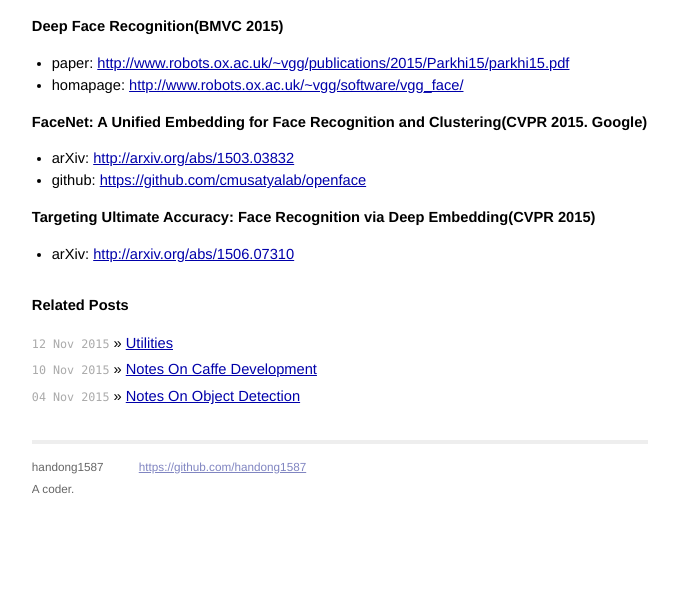
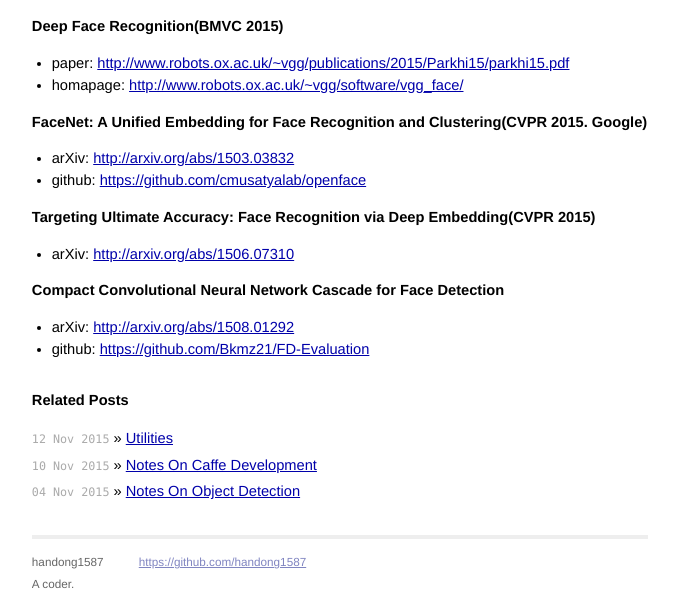
Before and after one commit to handong1587/handong1587.github.io, a Jekyll site: the page built from _posts/deep_learning/2015-10-09-face-detection-recognition.md, in a window 1280 px wide. Shown: the part 921-1528 px from the top of the page, without its empty margins (300-979 px from the left). Built offline with Jekyll 4.4.1, drawn with Linux system fonts in a browser that asks for light colours; Markdown is read by kramdown in place of the engine named in the settings; comment, search, counter and statistics services are not loaded; before the commit the page ends 1433 px from its top, so only the background shows below that.

Commit message:
update face.md

```diff
--- a/_posts/deep_learning/2015-10-09-face-detection-recognition.md
+++ b/_posts/deep_learning/2015-10-09-face-detection-recognition.md
@@ -32,3 +32,8 @@
 **Targeting Ultimate Accuracy: Face Recognition via Deep Embedding(CVPR 2015)**
 
 - arXiv: [http://arxiv.org/abs/1506.07310](http://arxiv.org/abs/1506.07310)
+
+**Compact Convolutional Neural Network Cascade for Face Detection**
+
+- arXiv: [http://arxiv.org/abs/1508.01292](http://arxiv.org/abs/1508.01292)
+- github: [https://github.com/Bkmz21/FD-Evaluation](https://github.com/Bkmz21/FD-Evaluation)
```
